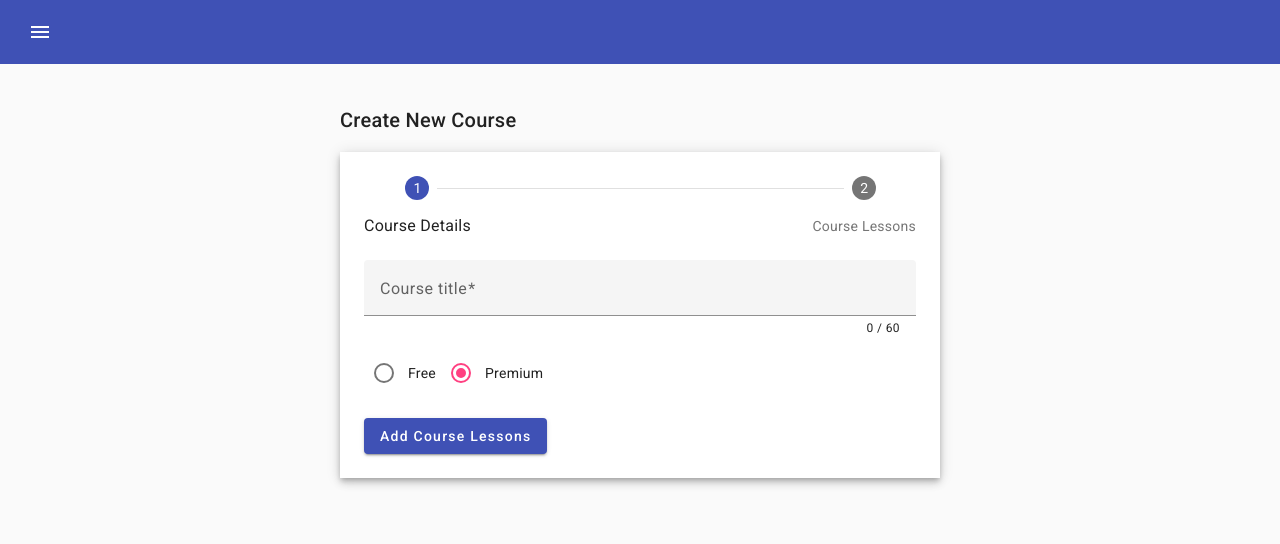
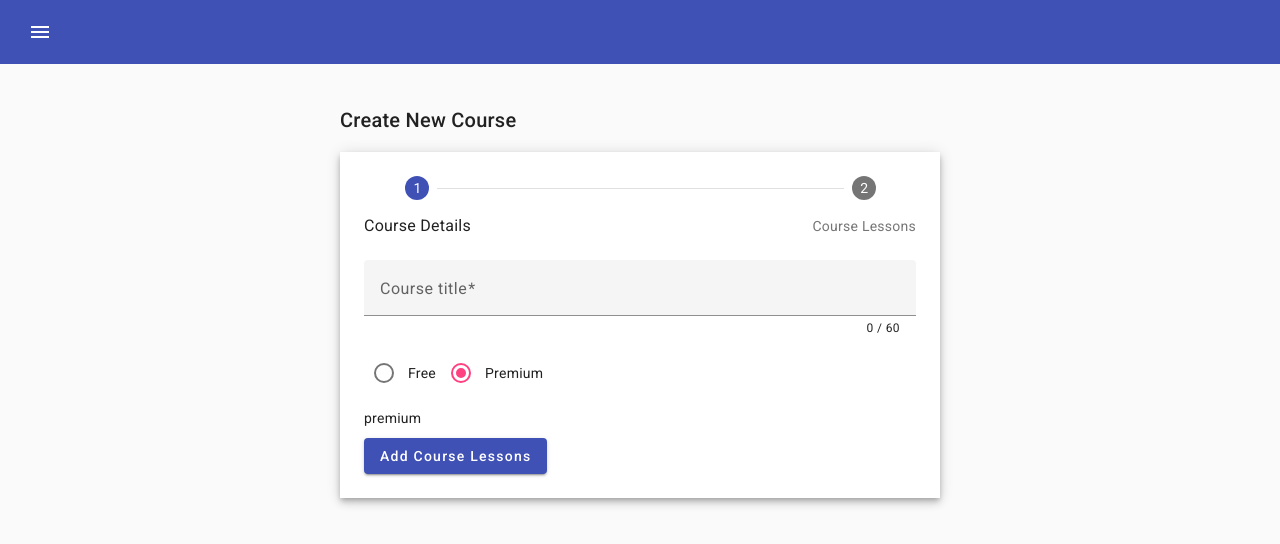
Before and after one commit to AngeloCinaWD/angular-material-course, an Angular app: page /add-new-course in a window 1280 px wide. Shown: the top 544 px of the page. Built offline with nearby package versions, Linux system fonts and the light colour scheme.

Commit message:
12. Angular Material Radio Button_2

```diff
--- a/src/app/create-course/create-course-step-1/create-course-step-1.component.html
+++ b/src/app/create-course/create-course-step-1/create-course-step-1.component.html
@@ -25,10 +25,9 @@
   <!-- RADIO BUTTON mat-radio-group -->
   <!--  courseType -->
   <mat-radio-group class="course-type" formControlName="courseType">
-    <!-- aggiungiamo i radio button con il value che devono ritornare -->
-    <!-- un mat-radio-button può essere disabilitato [disabled]="true" -->
-    <!-- <mat-radio-button [disabled]="true" value="free">Free</mat-radio-button> -->
     <mat-radio-button value="free">Free</mat-radio-button>
     <mat-radio-button value="premium">Premium</mat-radio-button>
   </mat-radio-group>
+
+  <span>{{ courseType.value }}</span>
 </div>
--- a/src/app/create-course/create-course-step-1/create-course-step-1.component.ts
+++ b/src/app/create-course/create-course-step-1/create-course-step-1.component.ts
@@ -26,4 +26,10 @@ export class CreateCourseStep1Component {
     console.log(this.form.controls["title"]);
     return this.form.controls["title"];
   }
+
+  get courseType() {
+    console.log(this.form.controls["courseType"]);
+
+    return this.form.controls["courseType"];
+  }
 }
```
